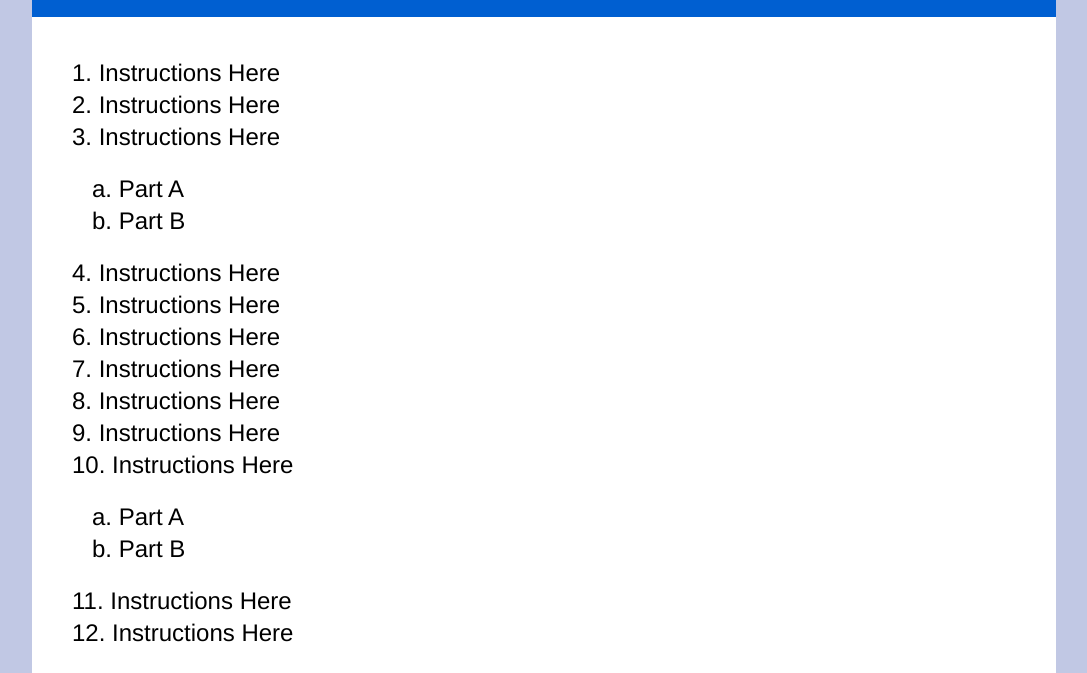
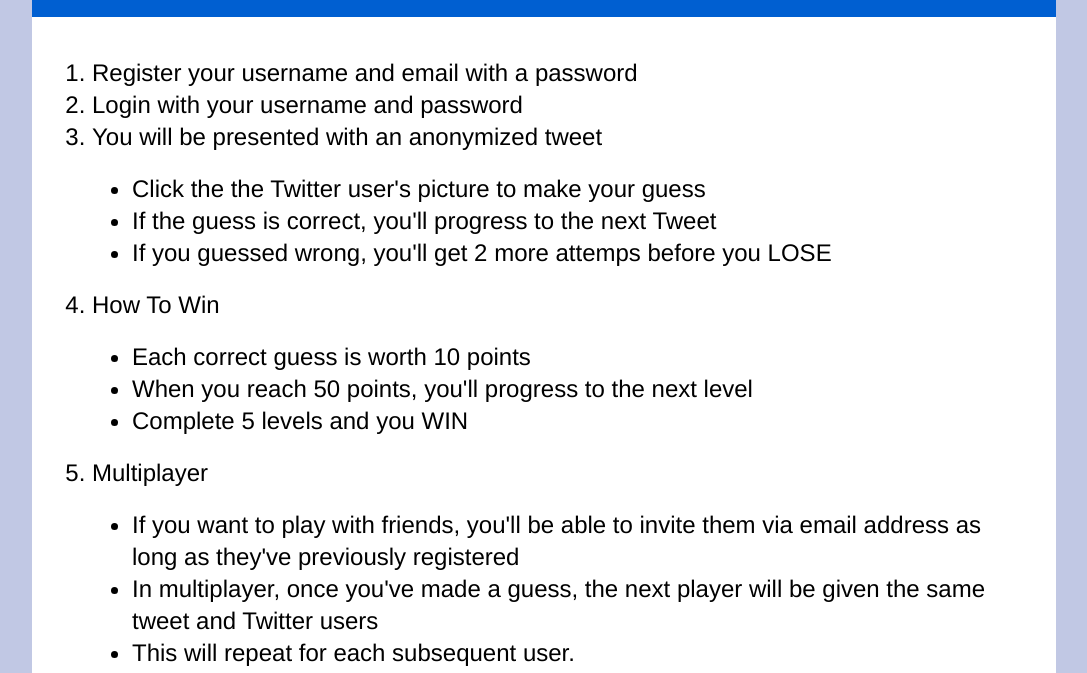
Before and after one commit to GuessWhoTwitter/Landing-Page, a plain HTML site: page instructions.html in a window 1280 px wide. Shown: the part 277-950 px from the top of the page, without its empty margins (96-1183 px from the left). Drawn offline with Linux system fonts and the light colour scheme.

Commit message:
Instruction page comlete

```diff
--- a/instructions.html
+++ b/instructions.html
@@ -26,28 +26,36 @@
     <main>
       <section>
         <ol>
-          <li>Instructions Here</li>
-          <li>Instructions Here</li>
-          <li>Instructions Here
+          <li>Register your username and email with a password</li>
+          <li>Login with your username and password</li>
+          <li>You will be presented with an anonymized tweet
             <ol>
-              <li>Part A</li>
-              <li>Part B</li>
+              <li>Click the the Twitter user's picture to make your guess</li>
+              <li>If the guess is correct, you'll progress to the next Tweet</li>
+              <li>If you guessed wrong, you'll get 2 more attemps before you LOSE</li>
             </ol>
           </li>
-          <li>Instructions Here</li>
-          <li>Instructions Here</li>
-          <li>Instructions Here</li>
-          <li>Instructions Here</li>
-          <li>Instructions Here</li>
-          <li>Instructions Here</li>
-          <li>Instructions Here
+          <li>How To Win
+              <ol>
+                <li>Each correct guess is worth 10 points</li>
+                <li>When you reach 50 points, you'll progress to the next level</li>
+                <li>Complete 5 levels and you WIN</li>
+              </ol>
+          </li>
+          <li>Multiplayer
             <ol>
-              <li>Part A</li>
-              <li>Part B</li>
+              <li>If you want to play with friends, you'll be able to invite them via email address as long as they've previously registered</li>
+              <li>In multiplayer, once you've made a guess, the next player will be given the same tweet and Twitter users</li>
+              <li>This will repeat for each subsequent user.</li>
+              <li>When a user has a successfull match, they'll be taken out of the rotation until everyone guesses correctly or ran out of turns and LOST</li>
             </ol>
           </li>
-          <li>Instructions Here</li>
-          <li>Instructions Here</li>
+          <li>Future Enhancements
+            <ol>
+              <li>The category of Twitter users will be selecable (Politicians, Movie Starts, Football Players, etc)</li>
+              <li>Additional levels of progression (this will be confiruable when you start a new game)</li>
+            </ol>
+          </li>
         </ol>
       </section>
     </main>
--- a/less/landing-page.less
+++ b/less/landing-page.less
@@ -27,11 +27,12 @@ ol {
   font-size: 1.5rem;
   line-height: 2rem;
   list-style-type: decimal;
-  list-style-position: inside;
+  list-style-position: outside;
+  padding-left: @std-padding;
 }
 
 ol > li > ol {
-  list-style-type: lower-alpha;
+  list-style-type: disc;
 }
 
 nav {
@@ -166,17 +167,24 @@ footer {
   flex-grow: 1;
 }
 
-.twitter-user-img {
+.flex-img {
+  .flexbox(row, space-around, flex-start);
+
+  .twitter-user-img {
     width: 25vw;
     height: 25vw;
     max-width: 180px;
     max-height: 180px;
     border-radius: 50%;
     border: 2px solid @color-alt-dark;
-}
+  }
 
-.flex-img {
-  .flexbox(row, space-around, flex-start);
+  .twitter-handle {
+    font-size: 1rem;
+    margin-top: @std-padding;
+    width: 25vw;
+    text-align: center;
+  }
 }
 
 .game-example {
```
Also changed, not shown: index.html (+6 -0 lines), css/index.css.
